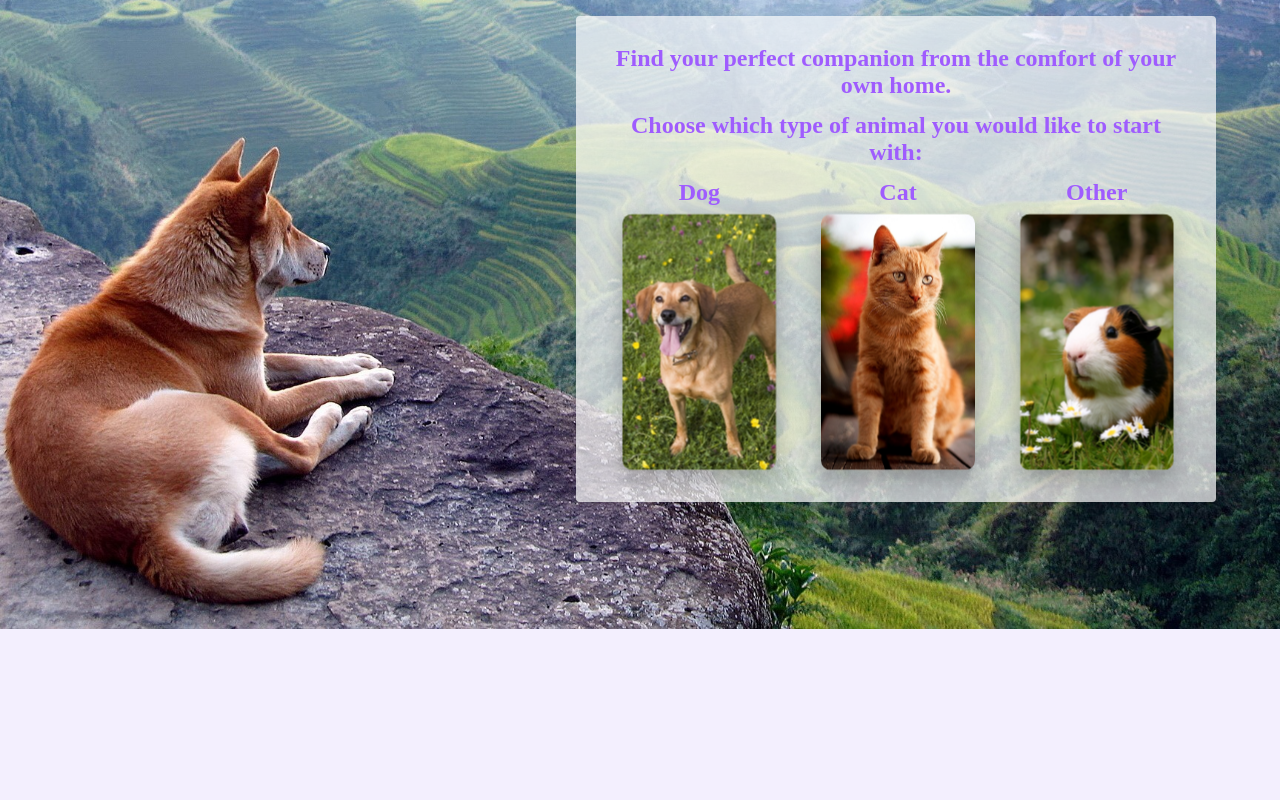
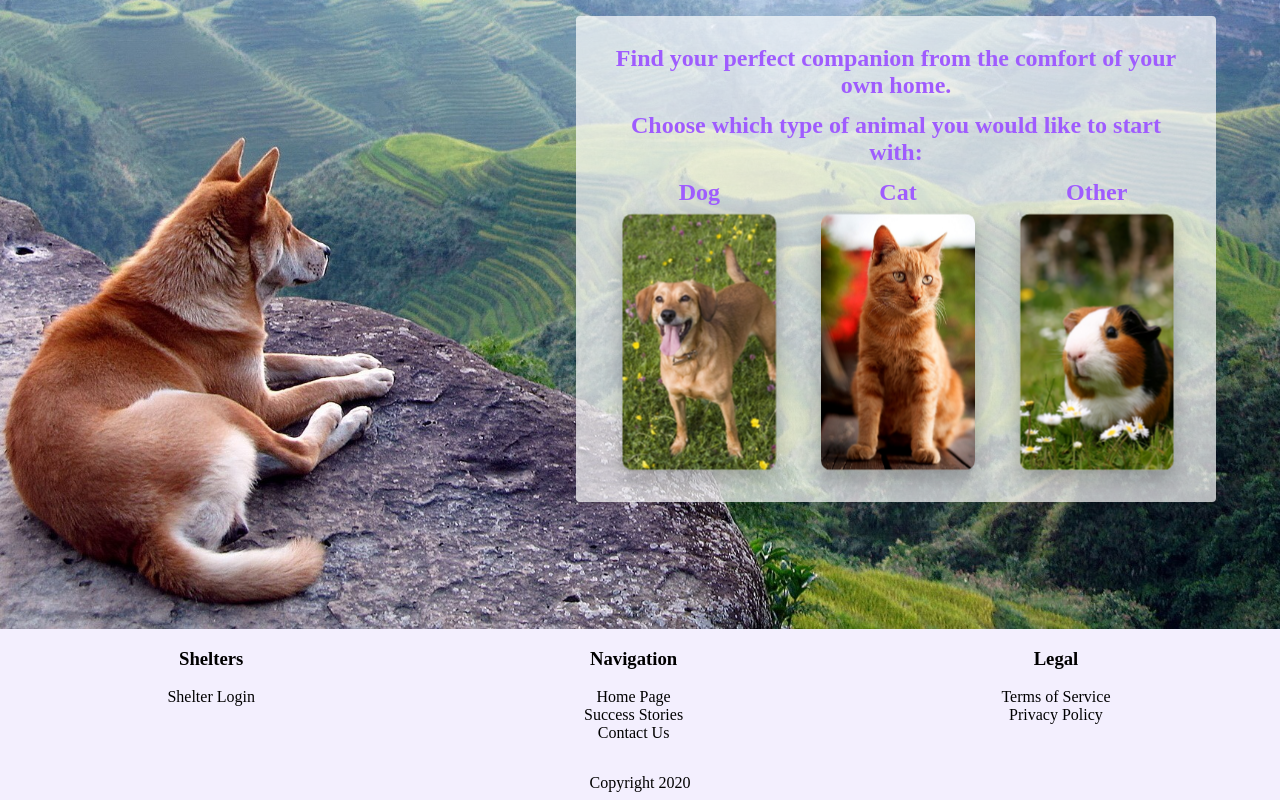
Before and after one commit to glkidd/PurrfectMatch, a React (Create React App) app in the folder purrfect-match/: page / in a window 1280 px wide. Shown: the part 171-971 px from the top of the page. Before the commit the page ends 800 px from the top, so only its background shows below. Built offline with nearby package versions, Linux system fonts and the light colour scheme; a web font is replaced by a local one.

Commit message:
implement the modular Footer

```diff
--- a/purrfect-match/src/App.tsx
+++ b/purrfect-match/src/App.tsx
@@ -5,6 +5,7 @@ import { ContactPage } from "ContactPage";
 import { HomePage } from "HomePage/HomePage";
 import { SearchPage } from "SearchPage";
 import { NavigationMenu } from "NavigationMenu/NavigationMenu";
+import Footer from "Footer/Footer";
 
 interface AppState {
     page: JSX.Element | null;
@@ -22,7 +23,7 @@ export class App extends React.Component<{}, AppState> {
         return (
             <Router>
                 <NavigationMenu />
-                <div className="topBar"/>
+                <div className="topBar" />
                 <Switch>
                     <Route path="/contact">
                         <ContactPage />
@@ -37,6 +38,7 @@ export class App extends React.Component<{}, AppState> {
                         <HomePage />
                     </Route>
                 </Switch>
+                <Footer />
             </Router>
         );
     }
--- /dev/null
+++ b/purrfect-match/src/Footer/Footer.css
@@ -0,0 +1,14 @@
+.column {
+  width: 33%;
+  text-align: center;
+}
+
+.row {
+  display: flex;
+  margin-bottom: 2em;
+}
+
+.copyrightStamp {
+  margin: 0.5em;
+  text-align: center;
+}
--- /dev/null
+++ b/purrfect-match/src/Footer/Footer.tsx
@@ -0,0 +1,62 @@
+import React from 'react';
+import './Footer.css';
+
+interface FooterProps {
+};
+
+interface FooterState {
+};
+
+export default class Footer extends React.Component<FooterProps, FooterState> {
+  constructor(props: any) {
+    super(props);
+
+    this.state = {
+    };
+  }
+
+  public render() {
+    return (
+      <div>
+        <div className="row">
+          <div className="column">
+            <div>
+              <h3>Shelters</h3>
+            </div>
+            <div>
+              <a className="footerLink" href="login">Shelter Login</a>
+            </div>
+          </div>
+          <div className="column">
+            <div>
+              <h3>Navigation</h3>
+            </div>
+            <div>
+              <a className="footerLink" href="">Home Page</a>
+            </div>
+            <div>
+              <a className="footerLink" href="success">Success Stories</a>
+            </div>
+            <div>
+              <a className="footerLink" href="contact">Contact Us</a>
+            </div>
+          </div>
+          <div className="column">
+            <div>
+              <h3>Legal</h3>
+            </div>
+            <div>
+              <a className="footerLink" href="terms">Terms of Service</a>
+            </div>
+            <div>
+              <a className="footerLink" href="privacy">Privacy Policy</a>
+            </div>
+          </div>
+        </div>
+        <div className="copyrightStamp">
+          Copyright 2020
+        </div>
+      </div >
+    )
+  }
+}
--- a/purrfect-match/src/HomePage/HomePage.tsx
+++ b/purrfect-match/src/HomePage/HomePage.tsx
@@ -1,6 +1,7 @@
 import React from 'react';
 import { Redirect } from "react-router-dom";
 import { Card } from './Card';
+import Footer from 'Footer/Footer';
 
 
 interface HomePageProps {
@@ -43,6 +44,7 @@ export class HomePage extends React.Component<HomePageProps, HomePageState> {
                         </div>
                     </div>
                 </div>
+                <div className="heroSpacer" />
             </div>
         );
     }
```
